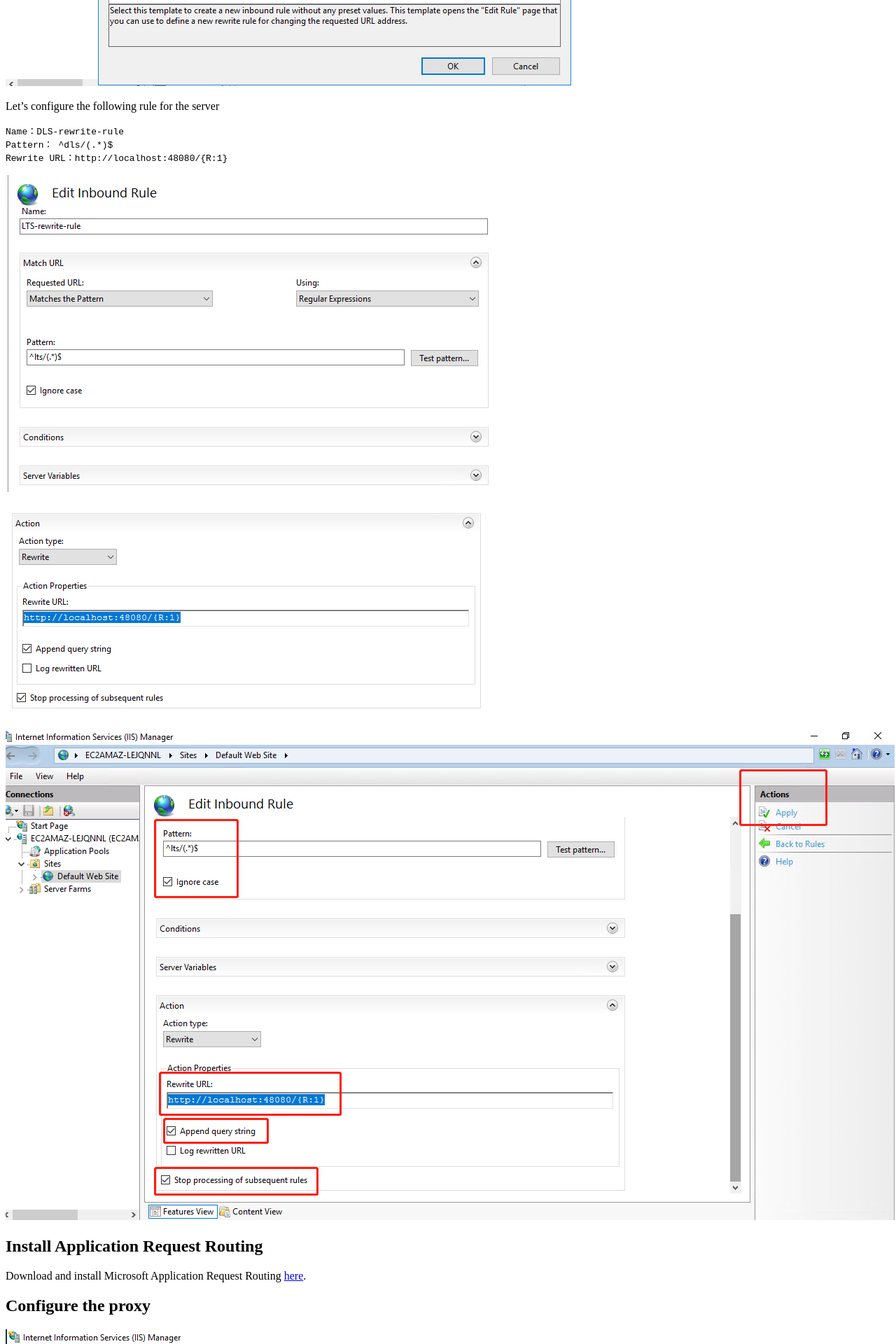
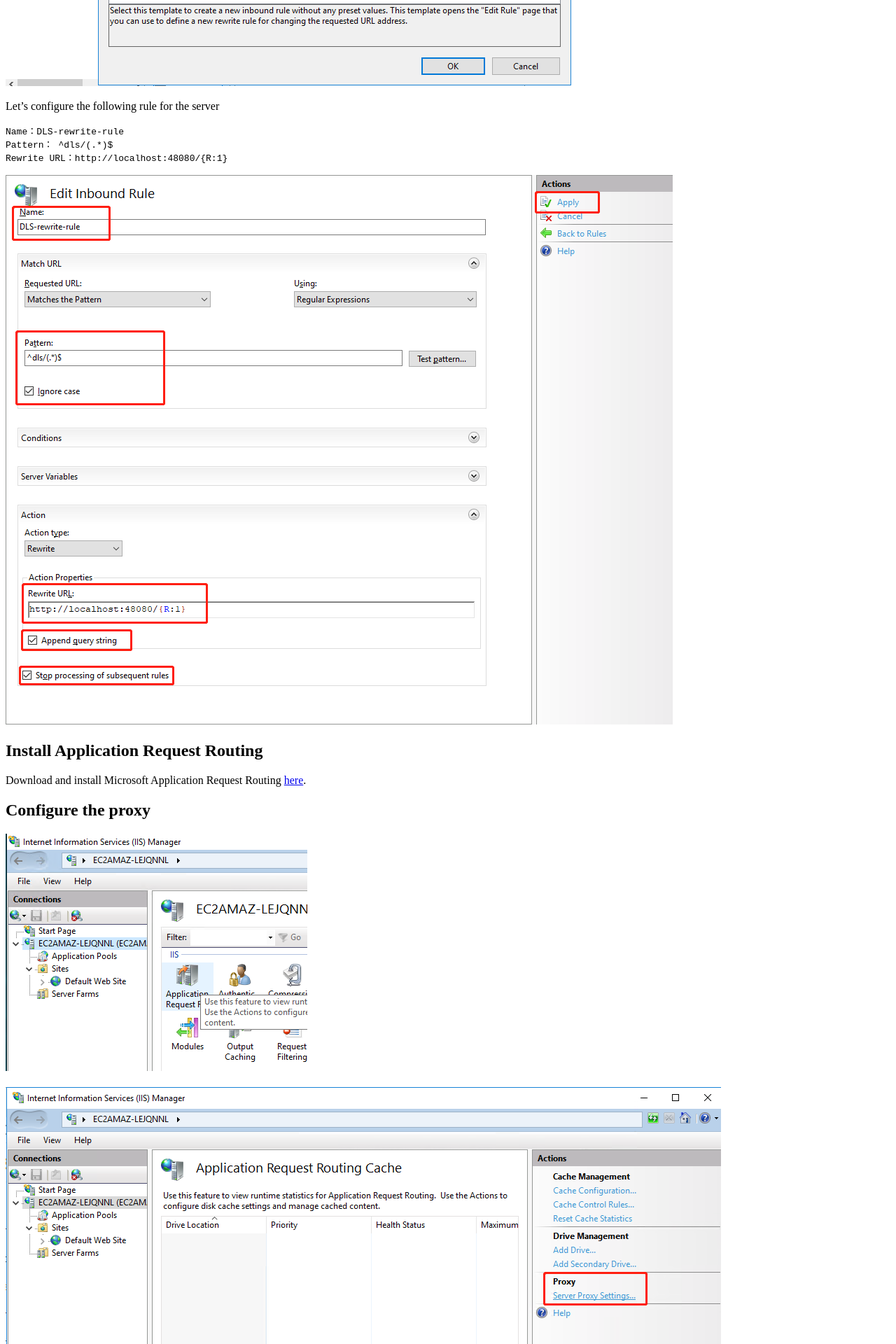
Before and after one commit to dynamsoft-docs/license-server-docs, a Jekyll site: the page built from selfhosting/ConfigureReverseProxyUsingIIS.md, in a window 1280 px wide. Shown: the part 2471-4391 px from the top of the page at 70% size. Built offline with Jekyll 4.4.1, drawn with Linux system fonts in a browser that asks for light colours.

Commit message:
adjustment

```diff
--- a/selfhosting/ConfigureReverseProxyUsingIIS.md
+++ b/selfhosting/ConfigureReverseProxyUsingIIS.md
@@ -37,9 +37,6 @@
 
 ![DLS-on-Windows-020]({{site.assets}}imgs/dlsonwin-020.png)
 
-![DLS-on-Windows-021]({{site.assets}}imgs/dlsonwin-021.png)
-
-![DLS-on-Windows-022]({{site.assets}}imgs/dlsonwin-022.png)
 
 ## Install Application Request Routing
 
```
Also changed, not shown: assets/imgs/dlsonwin-020.png.
